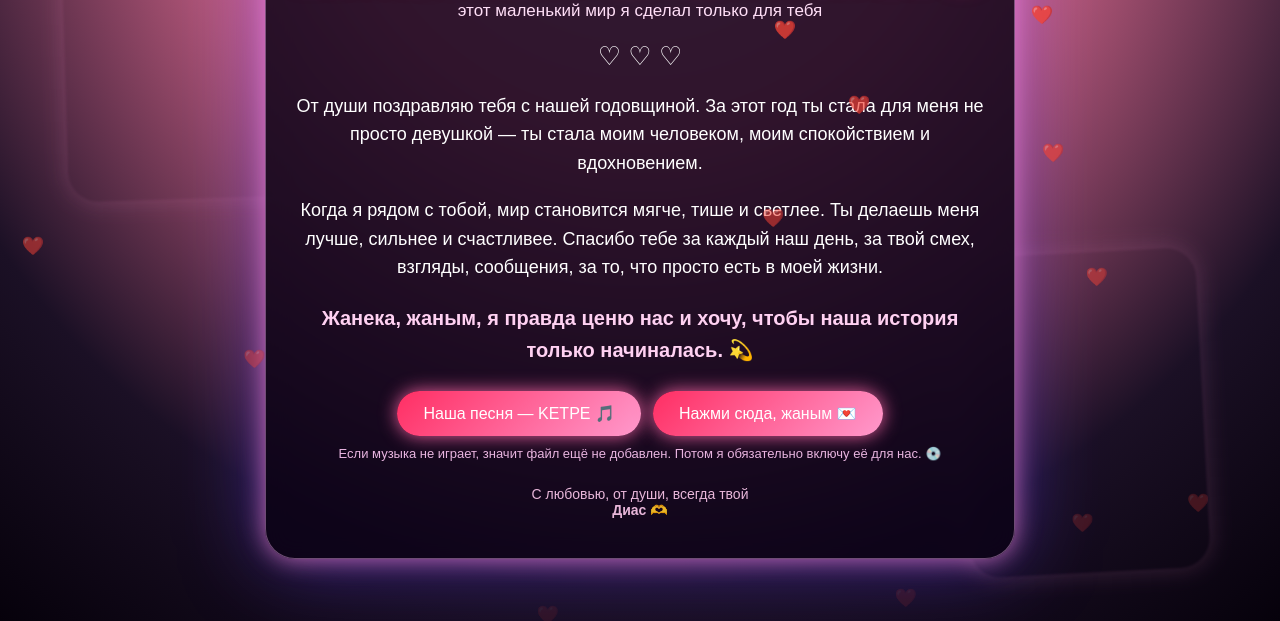
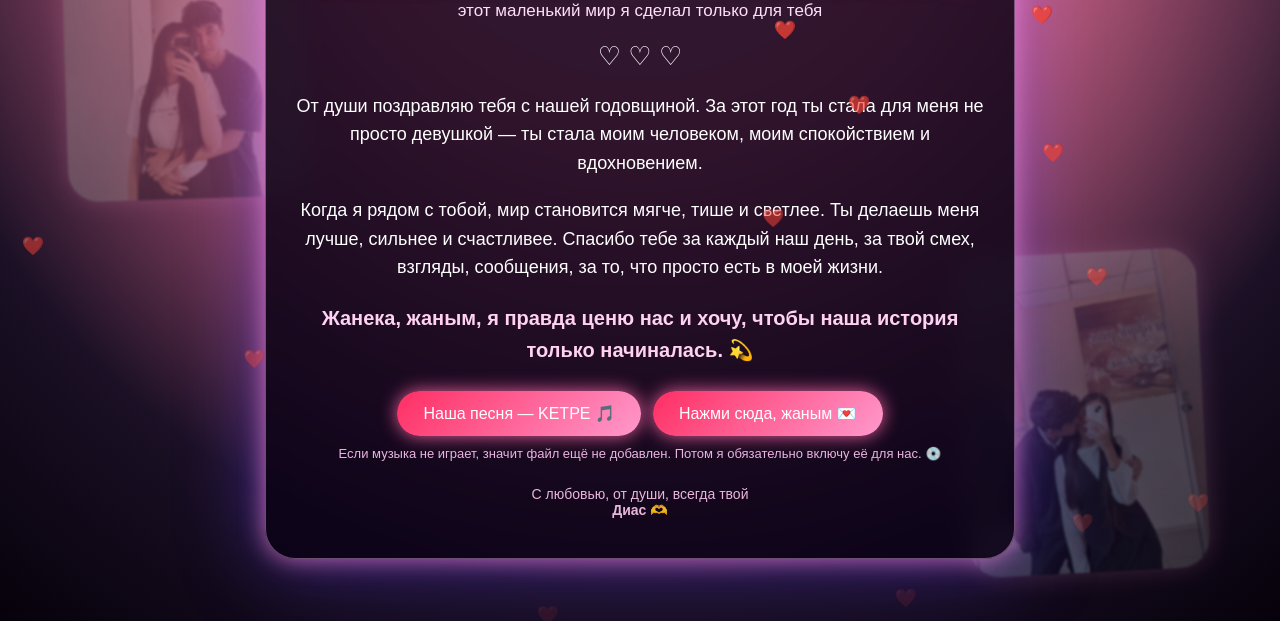
Before and after one commit to weiz0915/love, a plain HTML site: page index.html in a window 1280 px wide. Shown: the part 179-800 px from the top of the page. Drawn offline with Linux system fonts and the light colour scheme.

Commit message:
Update index.html

```diff
--- a/index.html
+++ b/index.html
@@ -37,12 +37,12 @@
     .bg-photo.one {
         top: 8%;
         left: 5%;
-        background-image: url("us1.jpg"); /* второе фото */
+        background-image: url("us1.jpg.jpeg"); /* второе фото */
     }
     .bg-photo.two {
         bottom: 6%;
         right: 6%;
-        background-image: url("us2.jpg"); /* третье фото */
+        background-image: url("us2.jpg.jpeg"); /* третье фото */
         animation-delay: 4s;
     }
 
@@ -278,7 +278,7 @@
 
 <!-- Музыка. Положи в репозиторий файл ketpe.mp3 -->
 <audio id="loveSong" loop>
-    <source src="ketpe.mp3" type="audio/mpeg">
+    <source src="ketpe.mp3.mp3" type="audio/mpeg">
 </audio>
 
 <script>
```
